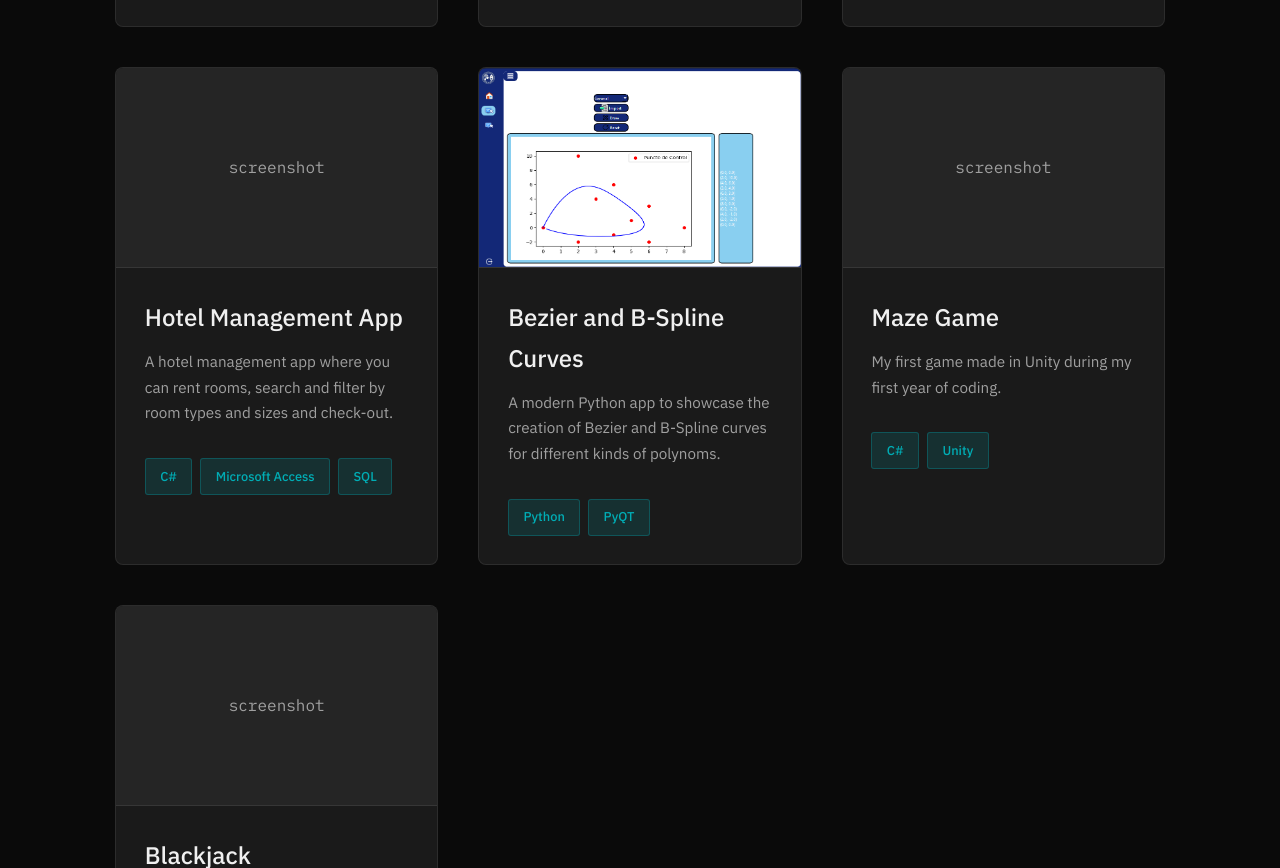
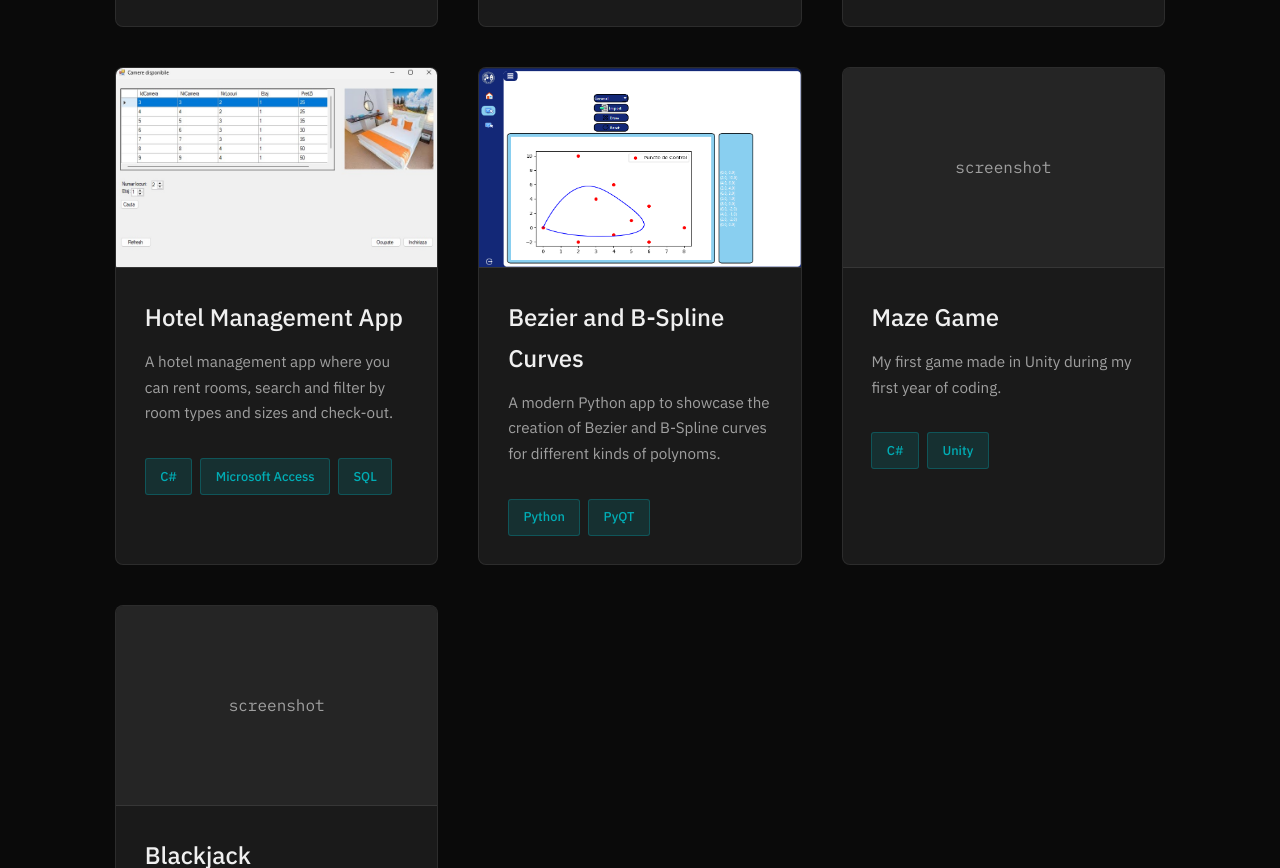
Before and after one commit to davidfilimon/website, a plain HTML site: page index.html in a window 1280 px wide. Shown: the part 2864-3732 px from the top of the page. Drawn offline with Linux system fonts and the light colour scheme.

Commit message:
added hotel reservations

```diff
--- a/index.html
+++ b/index.html
@@ -157,7 +157,7 @@
                 <div class="project-card">
                     <a href="https://github.com/davidfilimon/hotel-reservations" style="text-decoration: none;">
                     <div class="project-image">
-                        screenshot
+                        <img src="poze/hotel.jpg" alt="Hotel Reservations Screenshot" style="width: 100%; height: 100%;"/>
                     </div>
                     <div class="project-content">
                         <div class="project-title">Hotel Management App</div>
```
Also changed, not shown: poze/hotel.jpg (added).
